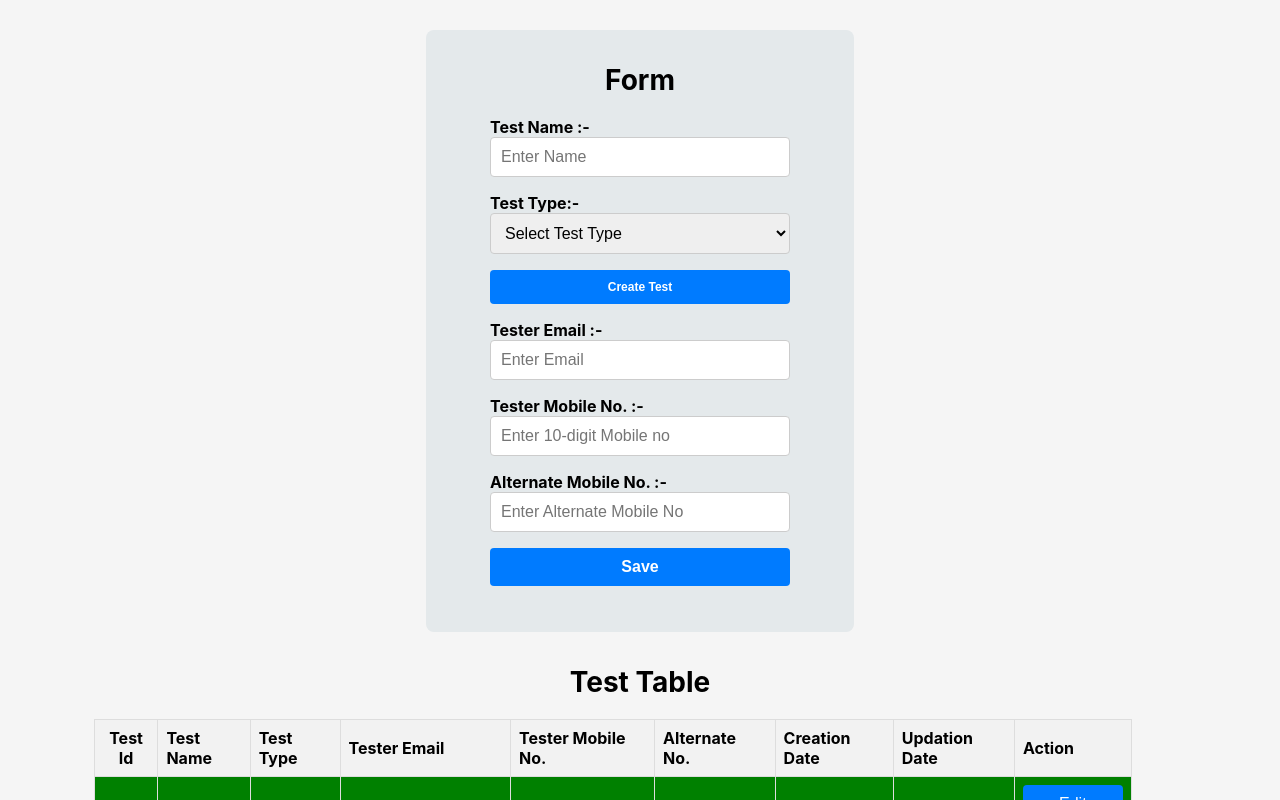
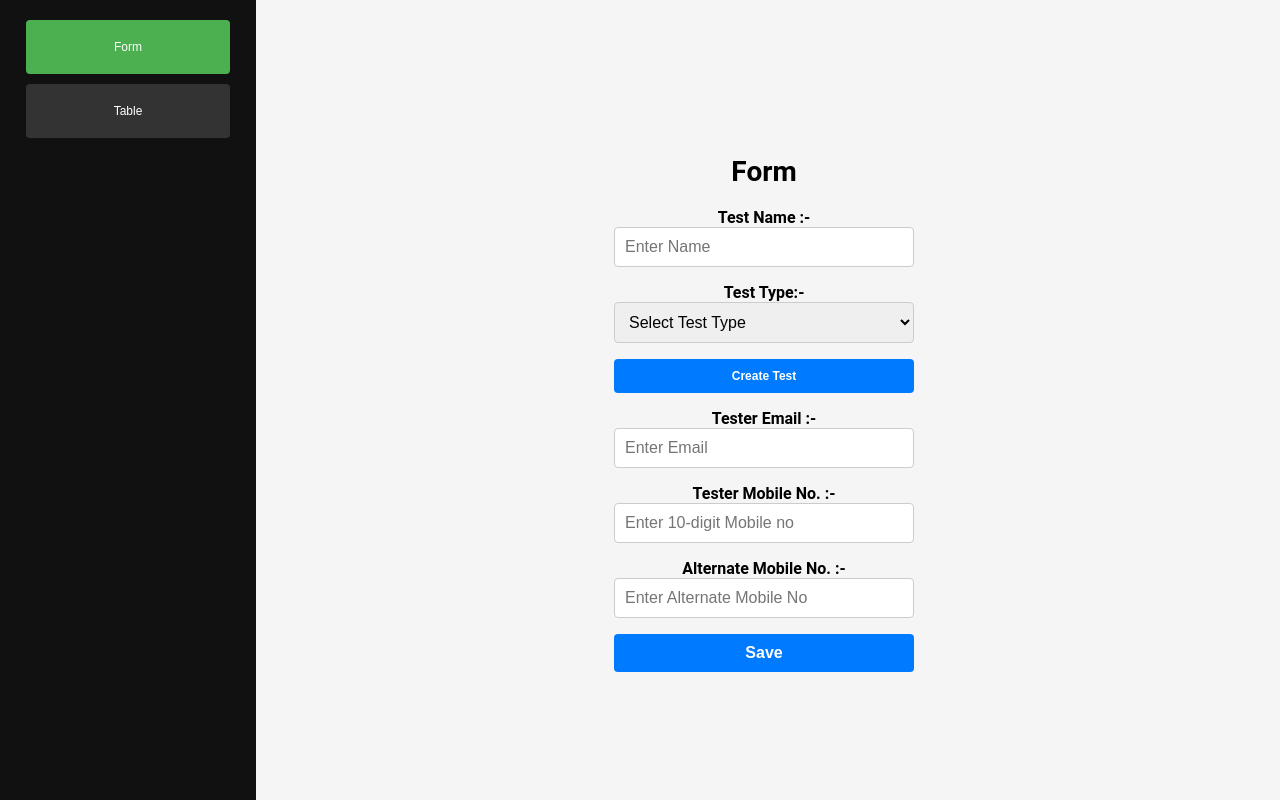
Before and after one commit to Rahul0550/creativeFuel, a React (Create React App) app: page / in a window 1280 px wide. Shown: the top 800 px of the page. Built offline with nearby package versions, Linux system fonts and the light colour scheme.

Commit message:
table seprated

```diff
--- a/src/App.css
+++ b/src/App.css
@@ -60,6 +60,50 @@ button:hover {
   background: #e4e9eb;
   border-radius: 8px;
 }
+
+.sidebar {
+  height: 100%;
+  width: 20%;
+  position: fixed;
+  z-index: 1;
+  top: 0;
+  left: 0;
+  background-color: #111;
+  padding-top: 20px;
+  display: flex;
+  flex-direction: column;
+  align-items: center;
+}
+
+.content {
+  margin-left: 20%; /* Adjust margin to fit the sidebar width */
+  padding: 20px;
+  text-align: center;
+}
+
+.sidebar button {
+  background-color: #333;
+  color: white;
+  border: none;
+  padding: 10px;
+  margin-bottom: 10px;
+  width: 60px;
+  text-align: center;
+  text-decoration: none;
+  font-size: 12px;
+  cursor: pointer;
+}
+
+.sidebar button.active {
+  background-color: #4caf50;
+}
+
+.form-outline {
+  margin-left: 80px; /* Adjust margin to fit the sidebar width */
+  padding: 20px;
+}
+
+
 @media screen and (max-width: 768px) {
   .form-outline {
     max-width: 95vw;
--- a/src/App.js
+++ b/src/App.js
@@ -1,7 +1,10 @@
+// App.jsx
+
 import React, { useState } from "react";
 import "./App.css";
 import TestTable from "./components/TestTable";
 import TestTypesTable from "./components/TestTypesTable";
+import "./components/Sidebar.css";
 
 const initialTests = [
   {
@@ -33,7 +36,7 @@ const initialTests = [
   },
 ];
 
-const initialTestTypesList = ["PHP", "NodeJS","ReactJS"];
+const initialTestTypesList = ["PHP", "NodeJS", "ReactJS"];
 
 function App() {
   const [testType, setTestType] = useState("");
@@ -41,6 +44,7 @@ function App() {
   const [testTypesList, setTestTypesList] = useState(initialTestTypesList);
   const [tests, setTests] = useState(initialTests);
   const [showCreateTestInput, setShowCreateTestInput] = useState(false);
+  const [selectedTab, setSelectedTab] = useState("form");
 
   const handleTestTypeChange = (e) => {
     setTestType(e.target.value);
@@ -114,16 +118,35 @@ function App() {
     console.log("Cancel button clicked");
   };
 
+  const handleTabChange = (tab) => {
+    setSelectedTab(tab);
+  };
+
   return (
     <div className="App">
-      <div className="form-outline">
+      <div className="sidebar">
+        <button
+          onClick={() => handleTabChange("form")}
+          className={selectedTab === "form" ? "active" : ""}
+        >
+          Form
+        </button>
+        <button
+          onClick={() => handleTabChange("table")}
+          className={selectedTab === "table" ? "active" : ""}
+        >
+          Table
+        </button>
+      </div>
+      <div className="content">
+        {selectedTab === "form" && (
+          <>
             <h2>Form</h2>
             <form onSubmit={handleSave}>
               <div>
                 <label><b>Test Name :-</b></label>
                 <input type="text" name="testName" placeholder="Enter Name" />
               </div>
-
               <div>
                 <label> <b>Test Type:- </b></label>
                 <select value={testType} onChange={handleTestTypeChange}>
@@ -143,7 +166,6 @@ function App() {
                 </div>
                 <button onClick={handleCreateTest} style={{ fontSize: '12px' }}><b>Create Test</b></button>
               </div>
-
               <div>
                 <label><b>Tester Email :- </b></label>
                 <input type="email" name="testerEmail" placeholder="Enter Email" />
@@ -158,15 +180,18 @@ function App() {
                   required
                 />
               </div>
-
               <div>
                 <label><b>Alternate Mobile No. :- </b></label>
                 <input type="text" name="alternateNo" placeholder="Enter Alternate Mobile No" />
               </div>
               <button type="submit"><b>Save</b></button>
             </form>
-      </div>
+          </>
+        )}
 
+        {selectedTab === "table" && (
+          <>
+            <h2>Test Table</h2>
             {/* Display the TestTable */}
             <TestTable
               tests={tests}
@@ -178,6 +203,9 @@ function App() {
 
             {/* Display the TestTypesTable */}
             <TestTypesTable tests={tests} />
+          </>
+        )}
+      </div>
     </div>
   );
 }
--- /dev/null
+++ b/src/components/Sidebar.css
@@ -0,0 +1,38 @@
+/* Add this new file Sidebar.css */
+
+body {
+    font-family: "Roboto", sans-serif;
+    margin: 0;
+    padding: 0;
+  }
+
+  .sidebar {
+    height: 100%;
+    width: 20%;
+    position: fixed;
+    z-index: 1;
+    top: 0;
+    left: 0;
+    background-color: #111;
+    padding-top: 20px;
+    display: flex;
+    flex-direction: column;
+    align-items: center;
+  }
+
+  .sidebar button {
+    background-color: #333;
+    color: white;
+    border: none;
+    padding: 20px;
+    margin-bottom: 10px;
+    width: 80%;
+    text-align: center;
+    text-decoration: none;
+    font-size: 12px;
+    cursor: pointer;
+  }
+
+  .sidebar button.active {
+    background-color: #4caf50;
+  }
```
Lines whose indentation alone changed are shown as unchanged.
